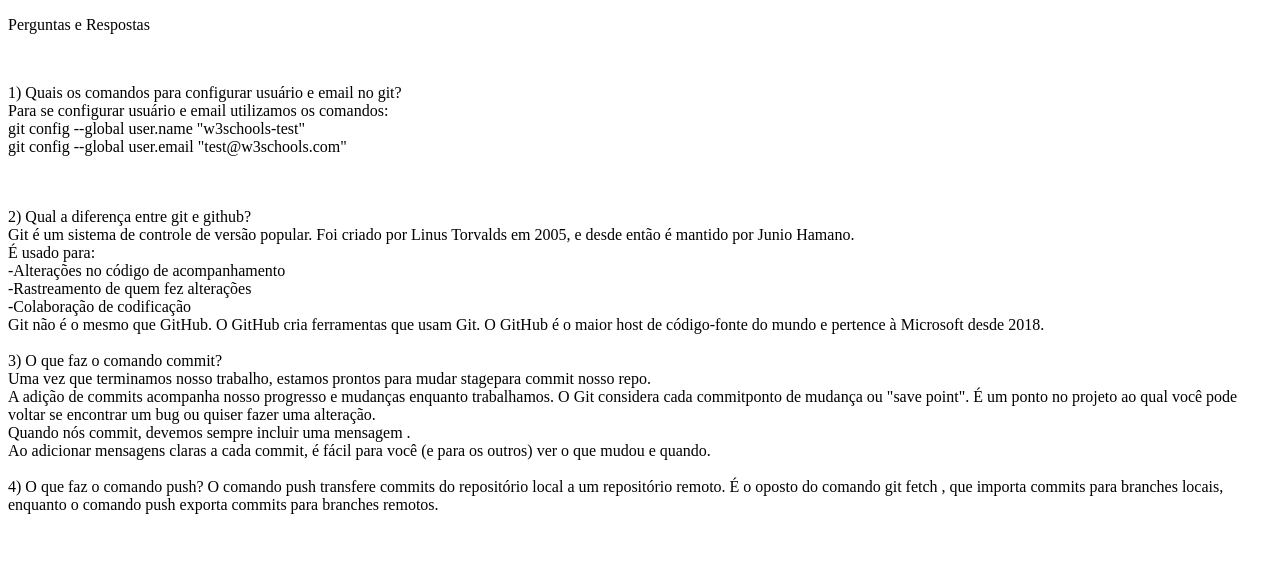
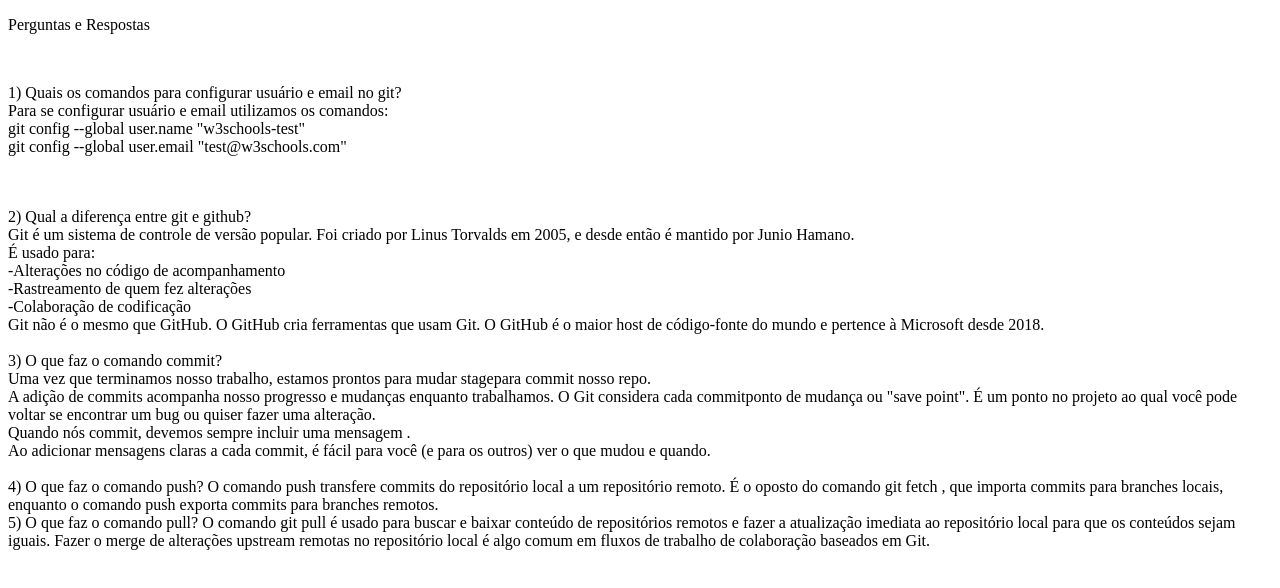
Before and after one commit to fernandinho9377/treinamento-git, a plain HTML site: page index.html in a window 1280 px wide. Drawn offline with Linux system fonts and the light colour scheme.

Commit message:
Quinta pergunta e resposta

```diff
--- a/index.html
+++ b/index.html
@@ -48,9 +48,12 @@ Ao adicionar mensagens claras a cada commit, é fácil para você (e para os out
         </div>
         <div>
             <p1>
-
+                5) O que faz o comando pull?
+                O comando git pull é usado para buscar e baixar conteúdo de repositórios remotos e fazer a atualização imediata ao repositório local para que os conteúdos sejam iguais. Fazer o merge de alterações upstream remotas no repositório local é algo comum em fluxos de trabalho de colaboração baseados em Git.
             </p1>
         </div>
+
+
 </body>
 
 </html>
```
